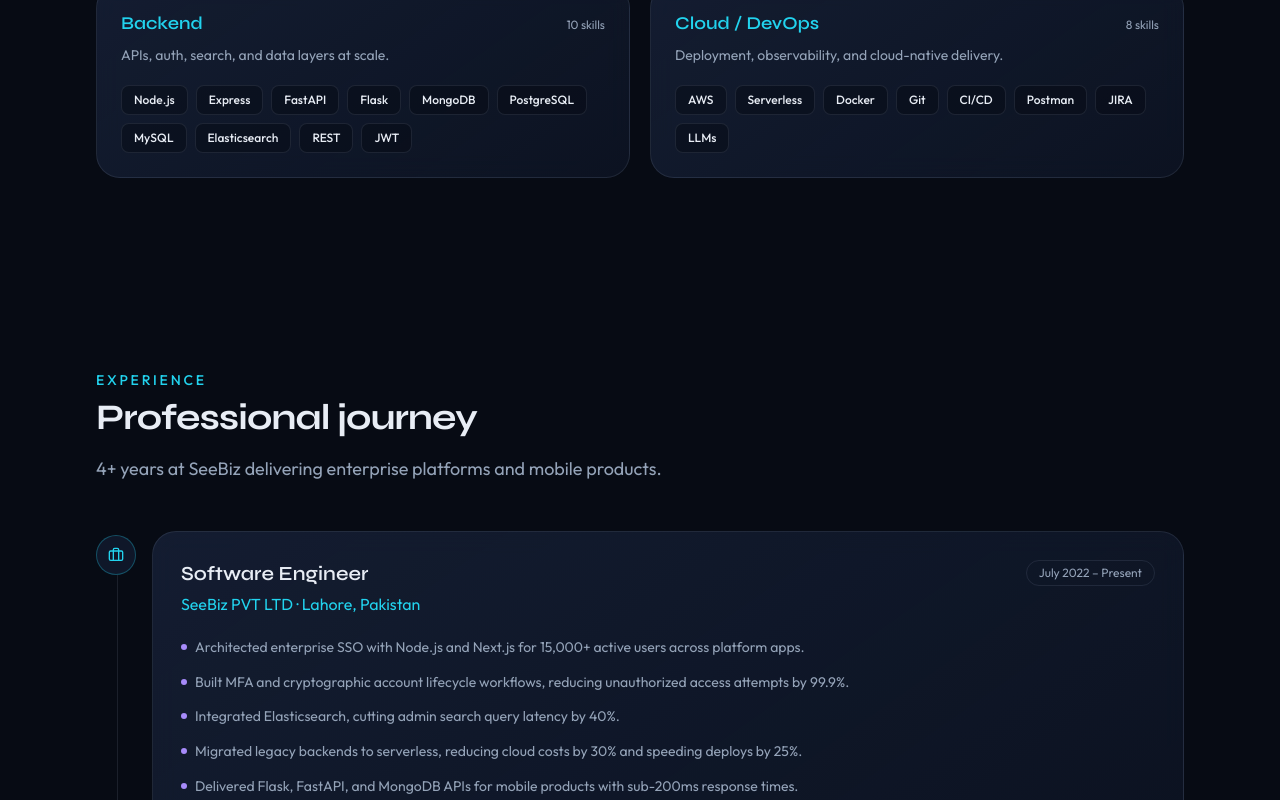
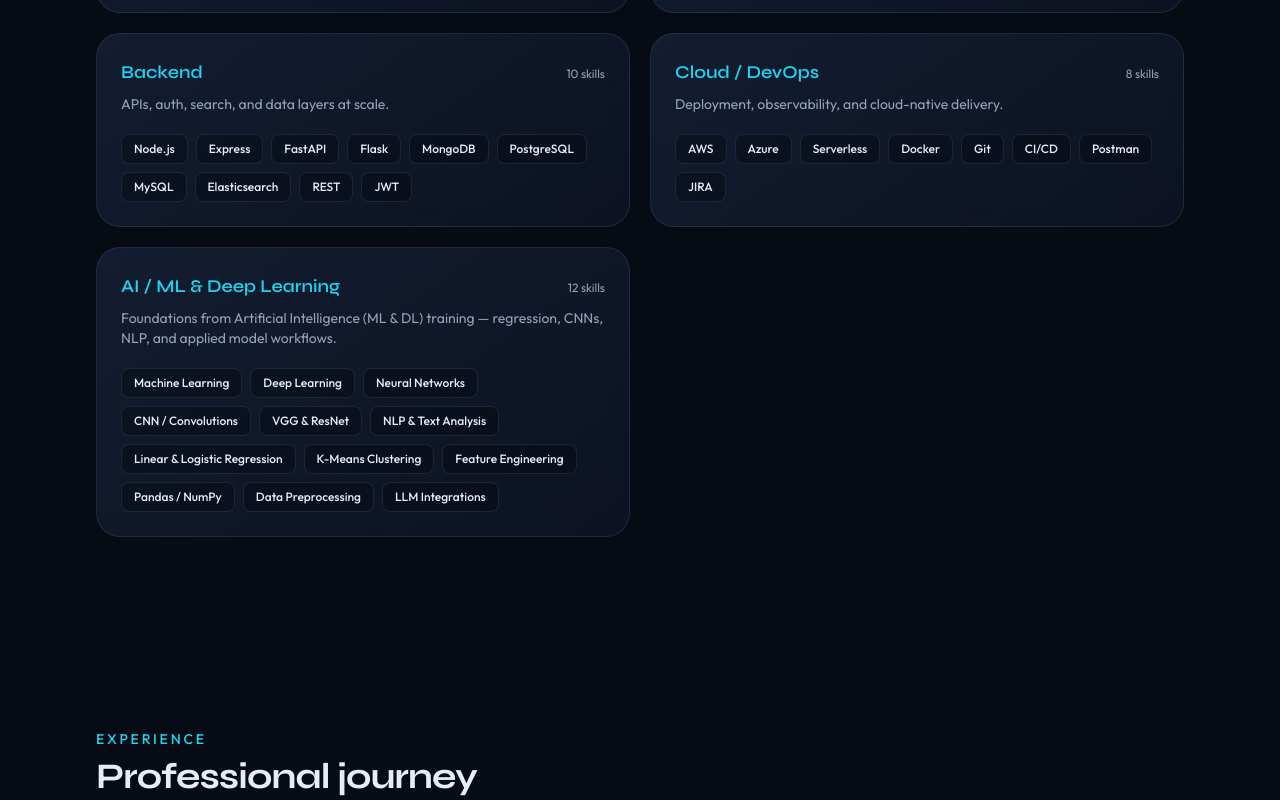
Before and after one commit to muhammadrizwaneng/rizwan-portfolio, a Next.js app: page / in a window 1280 px wide. Shown: the part 1900-2700 px from the top of the page. Built offline with nearby package versions, Linux system fonts and the light colour scheme; no server answers.

Commit message:
Add AI/ML course skills and education to portfolio

```diff
--- a/src/components/About.tsx
+++ b/src/components/About.tsx
@@ -43,7 +43,7 @@ export function About() {
                 <span className="text-accent">▹</span> Search, APIs & serverless backends
               </li>
               <li className="flex gap-2">
-                <span className="text-accent">▹</span> LLM integrations & ML pipelines
+                <span className="text-accent">▹</span> ML, deep learning (CNN/NLP) & LLM integrations
               </li>
             </ul>
           </motion.div>
--- a/src/components/Education.tsx
+++ b/src/components/Education.tsx
@@ -9,7 +9,11 @@ import { education } from "@/data/profile";
 export function Education() {
   return (
     <Section id="education">
-        <SectionHeading eyebrow="Education" title="Academic background" />
+        <SectionHeading
+          eyebrow="Education"
+          title="Education & AI training"
+          description="Degree background plus structured machine learning, deep learning, and NLP coursework."
+        />
 
         <div className="grid gap-5 md:grid-cols-2">
           {education.map((item, index) => (
@@ -29,6 +33,9 @@ export function Education() {
               <p className="mt-1 text-sm text-muted">
                 {item.location} · {item.period}
               </p>
+              {"note" in item && item.note ? (
+                <p className="mt-4 text-sm leading-relaxed text-muted">{item.note}</p>
+              ) : null}
             </motion.div>
           ))}
         </div>
--- a/src/components/Skills.tsx
+++ b/src/components/Skills.tsx
@@ -10,6 +10,7 @@ const categoryStyles = [
   "from-violet-500/10 to-transparent",
   "from-emerald-500/10 to-transparent",
   "from-amber-500/10 to-transparent",
+  "from-rose-500/10 to-transparent",
 ];
 
 export function Skills() {
@@ -18,7 +19,7 @@ export function Skills() {
         <SectionHeading
           eyebrow="Skills"
           title="Skills matrix"
-          description="Languages, frontend, backend, and cloud tooling I use to ship production software."
+          description="Languages, frontend, backend, cloud tooling, and AI/ML foundations from production work and structured training."
         />
 
         <div className="grid gap-5 lg:grid-cols-2">
--- a/src/data/profile.ts
+++ b/src/data/profile.ts
@@ -64,13 +64,32 @@ export const skillGroups = [
     description: "Deployment, observability, and cloud-native delivery.",
     items: [
       "AWS",
+      "Azure",
       "Serverless",
       "Docker",
       "Git",
       "CI/CD",
       "Postman",
       "JIRA",
-      "LLMs",
+    ],
+  },
+  {
+    title: "AI / ML & Deep Learning",
+    description:
+      "Foundations from Artificial Intelligence (ML & DL) training — regression, CNNs, NLP, and applied model workflows.",
+    items: [
+      "Machine Learning",
+      "Deep Learning",
+      "Neural Networks",
+      "CNN / Convolutions",
+      "VGG & ResNet",
+      "NLP & Text Analysis",
+      "Linear & Logistic Regression",
+      "K-Means Clustering",
+      "Feature Engineering",
+      "Pandas / NumPy",
+      "Data Preprocessing",
+      "LLM Integrations",
     ],
   },
 ];
@@ -262,6 +281,13 @@ export const githubProjects = [
 
 export const education = [
   {
+    school: "ML, DL & NLP — Professional Training",
+    location: "Instructor-led (Abdul Bari Khan)",
+    degree: "Artificial Intelligence (Machine Learning & Deep Learning)",
+    period: "2024 – 2025",
+    note: "Labs and coursework: Python for ML, linear & logistic regression, polynomial regression, k-means, neural networks, CNNs (convolution, VGG, ResNet-50), NLP & text analysis, feature engineering, Azure ML basics, and model evaluation.",
+  },
+  {
     school: "Gomal University",
     location: "D.I. Khan, KPK",
     degree: "Bachelor of Science in Software Engineering",
```
